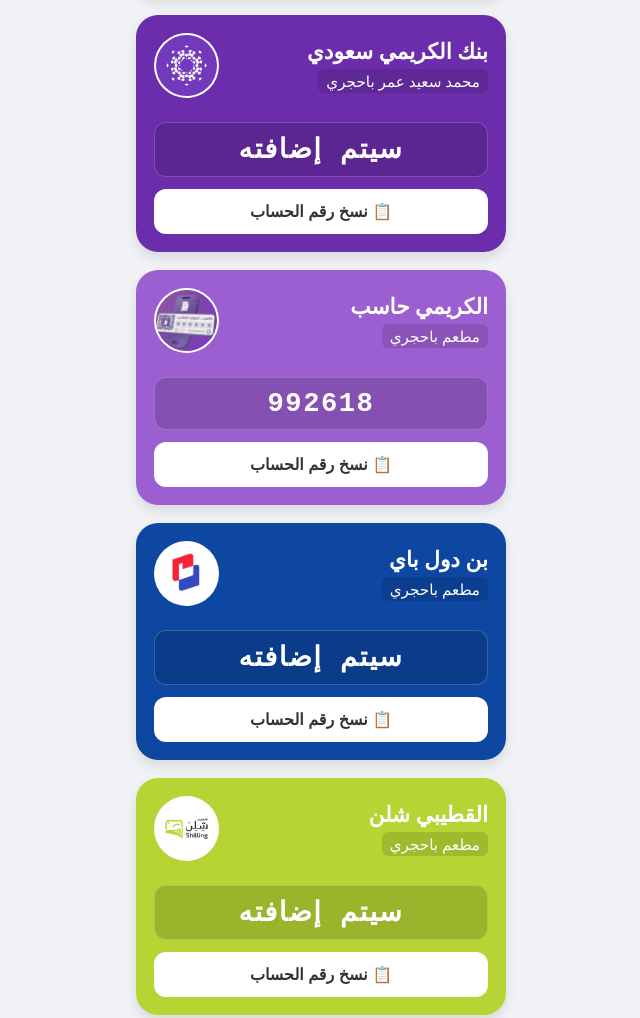
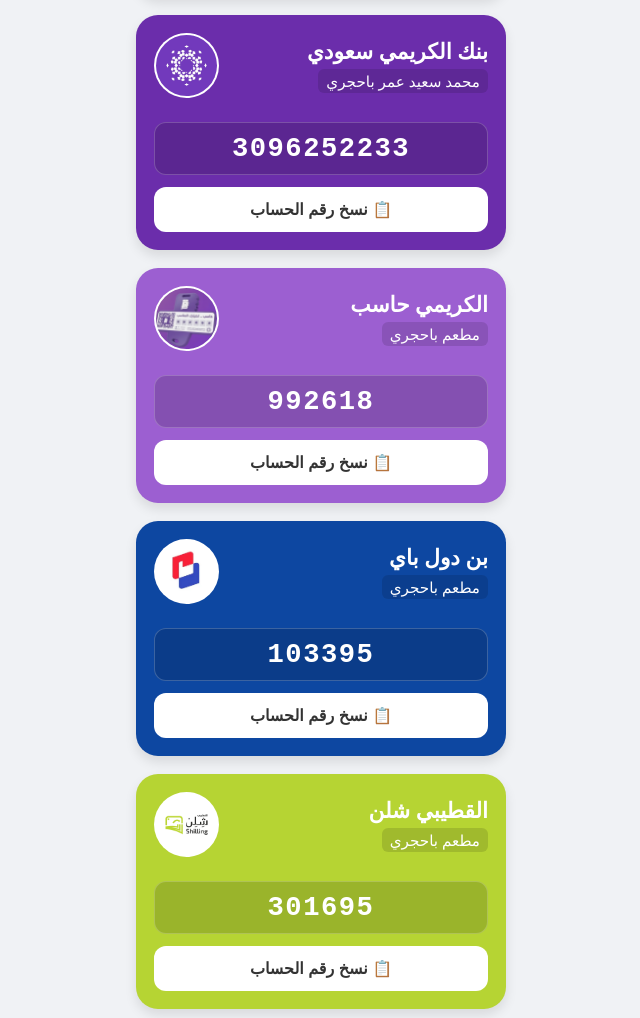
Before and after one commit to tayaalakbri-web/BahjeriBay-, a plain HTML site: page index.html in a window 1280 px wide. Shown: the part 2253-3271 px from the top of the page, without its empty margins (319-959 px from the left). Drawn offline with Linux system fonts and the light colour scheme.

Commit message:
Update index.html

```diff
--- a/index.html
+++ b/index.html
@@ -200,10 +200,10 @@
             { name: "بنك حضرموت", owner: "مطعم باحجري بحضرموت", acc: "49498", color: "#244B94", logo: "logo_hadhramout.png" },
             { name: "بنك القطيبي", owner: "محمد سعيد عمر باحجري", acc: "92836680", color: "#9dcd5a", logo: "logo_kutibi.png" },
             { name: "بنك الكريمي يمني", owner: "محمد سعيد عمر باحجري", acc: "3096314848", color: "#6B2DAB", logo: "logo_kuraimi.png" },
-            { name: "بنك الكريمي سعودي", owner: "محمد سعيد عمر باحجري", acc: "سيتم إضافته", color: "#6B2DAB", logo: "logo_kuraimi.png" },
+            { name: "بنك الكريمي سعودي", owner: "محمد سعيد عمر باحجري", acc: "3096252233", color: "#6B2DAB", logo: "logo_kuraimi.png" },
             { name: "الكريمي حاسب", owner: "مطعم باحجري", acc: "992618", color: "#9C5FD1", logo: "logo_kuraimipay.png" },
-            { name: "بن دول باي", owner: "مطعم باحجري", acc: "سيتم إضافته", color: "#0d47a1", logo: "logo_bindoul_pay.png" },
-            { name: "القطيبي شلن", owner: "مطعم باحجري", acc: "سيتم إضافته", color: "#B6D433", logo: "logo_kutibi_shilin.png" }
+            { name: "بن دول باي", owner: "مطعم باحجري", acc: "103395", color: "#0d47a1", logo: "logo_bindoul_pay.png" },
+            { name: "القطيبي شلن", owner: "مطعم باحجري", acc: "301695", color: "#B6D433", logo: "logo_kutibi_shilin.png" }
         ];
 
         const container = document.getElementById('bankList');
```
